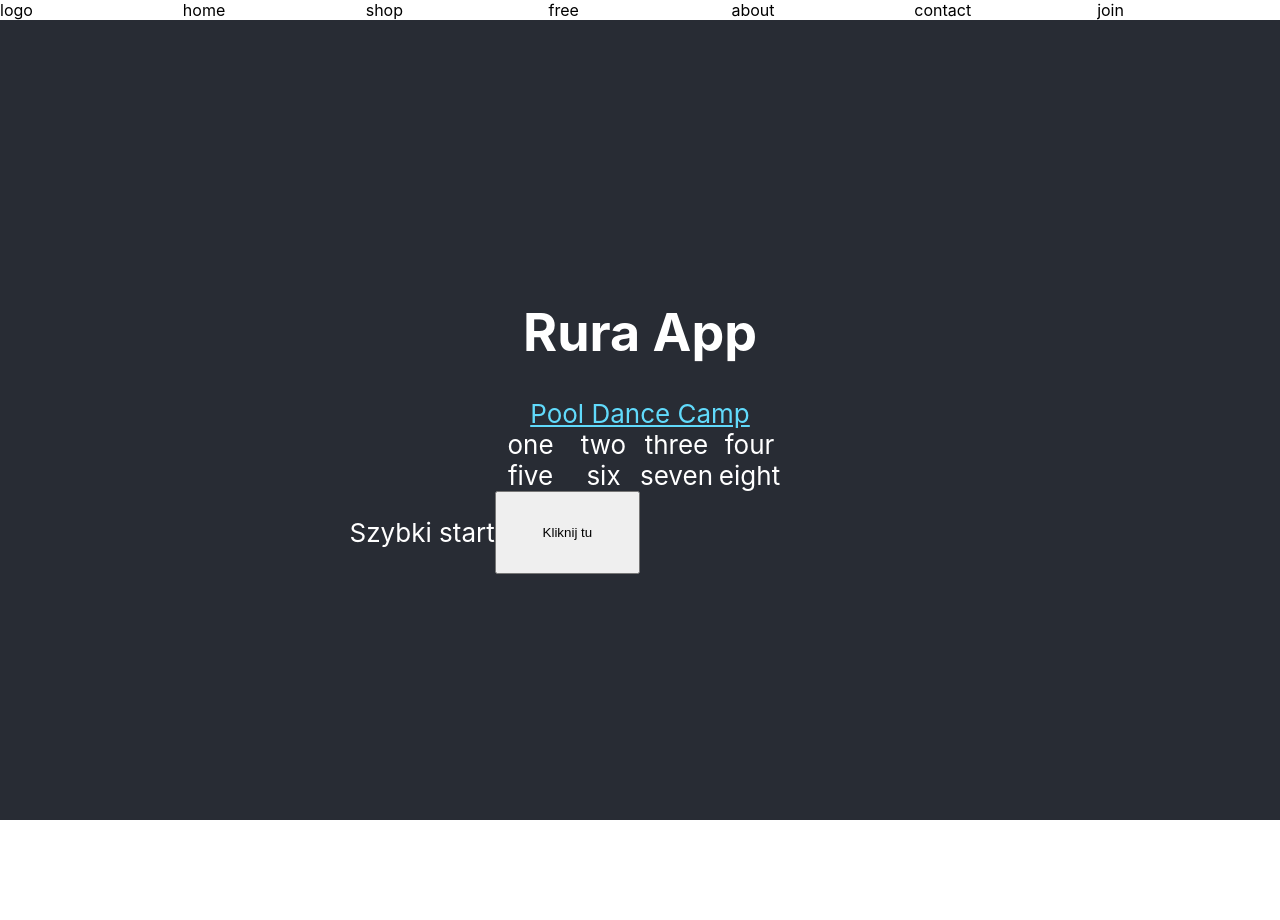
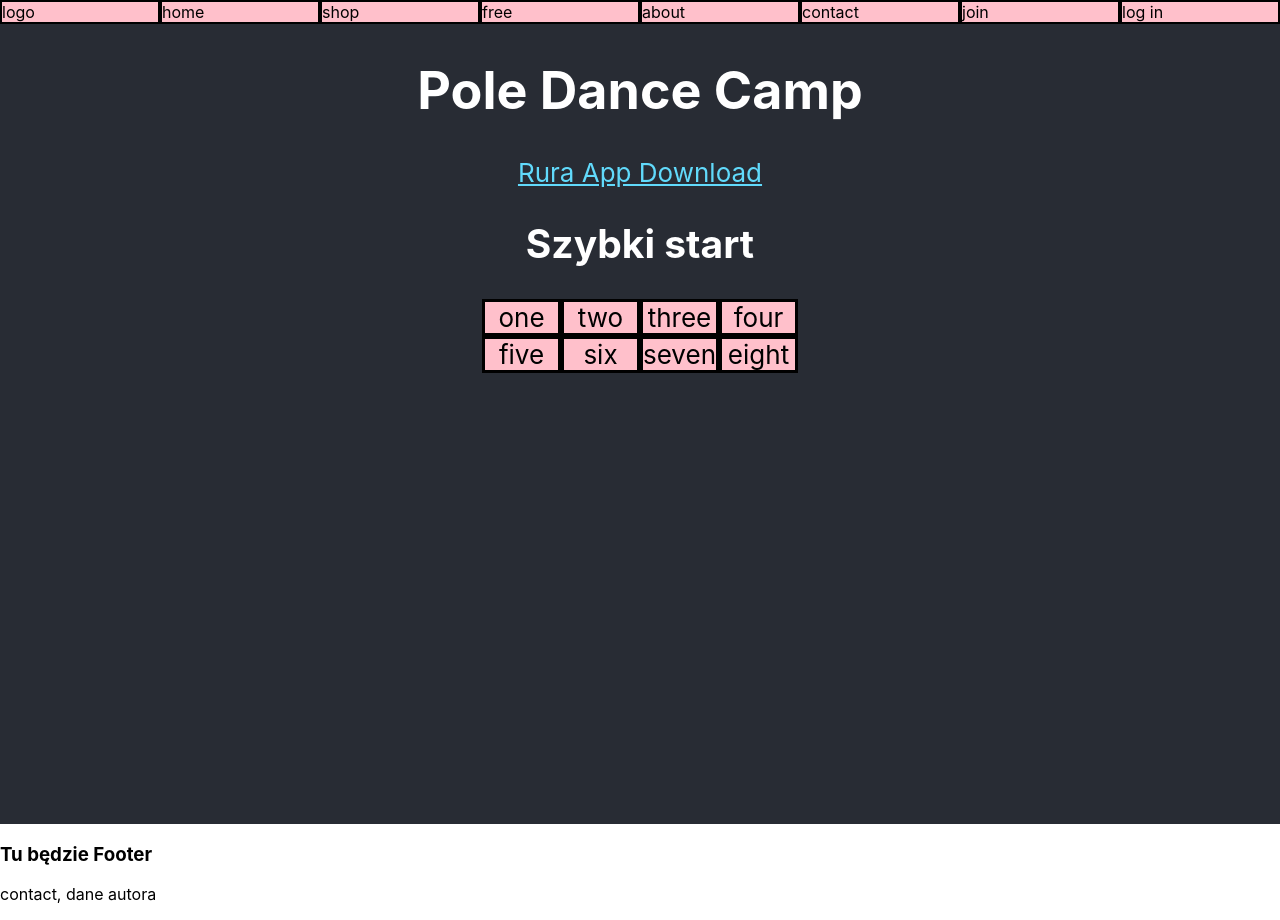
Before and after one commit to monikateslak/projectone, a React (Create React App) app: page / in a window 1280 px wide. Before the commit the page ends 820 px from the top, so only its background shows below. Built offline with nearby package versions, Linux system fonts and the light colour scheme.

Commit message:
add Register form, add css color Main Section and Nan

```diff
--- a/src/App.css
+++ b/src/App.css
@@ -19,7 +19,7 @@
   display: flex;
   flex-direction: column;
   align-items: center;
-  justify-content: center;
+  justify-content: flex-start;
   font-size: calc(10px + 2vmin);
   color: white;
 }
--- a/src/App.js
+++ b/src/App.js
@@ -1,6 +1,7 @@
 import React from 'react'
 //import logo from './logo.svg'
 import './App.css'
+import Footer from './Footer'
 import MainSection from './MainSection'
 import Nav from './Nav'
 //import Square from './HelloMessage'
@@ -12,24 +13,20 @@ function App() {
 
       <div className="App">
         <header className="App-header">
-          <h1> Rura App</h1>
+          <h1>Pole Dance Camp</h1>
+
           <a
             className="App-link"
             href="https://reactjs.org"
             target="_blank"
             rel="noopener noreferrer"
           >
-            Pool Dance Camp
+            Rura App Download
           </a>
           <MainSection></MainSection>
-          <main>
-            <div className="wrapper">
-              <p>Szybki start</p>
-              <button>Kliknij tu</button>
-            </div>
-          </main>
         </header>
       </div>
+      <Footer></Footer>
     </div>
   )
 }
--- /dev/null
+++ b/src/Footer.js
@@ -0,0 +1,11 @@
+import React from "react";
+
+function Footer () {
+    return(
+        <div className="footer">
+            <h3>Tu będzie Footer</h3>
+            <p>contact, dane autora</p>
+        </div>
+    )
+}
+export default Footer
--- a/src/MainSection.css
+++ b/src/MainSection.css
@@ -1,4 +1,9 @@
 .wrapper {
-    display: grid;
-    grid-template-columns: repeat(4,1fr);
+  display: grid;
+  grid-template-columns: repeat(4, 1fr);
 }
+.wrapper div {
+  border: 3px solid black;
+  color: black;
+  background-color: pink;
+}
--- a/src/MainSection.js
+++ b/src/MainSection.js
@@ -3,6 +3,8 @@ import './MainSection.css'
 
 function MainSection() {
   return (
+    <>
+      <h2>Szybki start</h2>
       <div className="wrapper">
         <div className="one">one</div>
         <div className="two">two</div>
@@ -13,6 +15,7 @@ function MainSection() {
         <div className="seven">seven</div>
         <div className="eight">eight</div>
       </div>
+    </>
   )
 }
 export default MainSection
--- a/src/Nav.js
+++ b/src/Nav.js
@@ -12,6 +12,7 @@ function Nav() {
         <div>about</div>
         <div>contact</div>
         <div>join</div>
+        <div>log in</div>
       </div>
     </>
   )
--- a/src/nav.css
+++ b/src/nav.css
@@ -1,4 +1,8 @@
 .nav-css {
   display: grid;
-  grid-template-columns: repeat(7, 1fr);
+  grid-template-columns: repeat(8, 1fr);
 }
+.nav-css div {
+  border: 2px solid black ;
+  background-color: pink;
+}
```
Also changed, not shown: src/Register.js (added, +19 -0 lines). Lines whose indentation alone changed are shown as unchanged.
